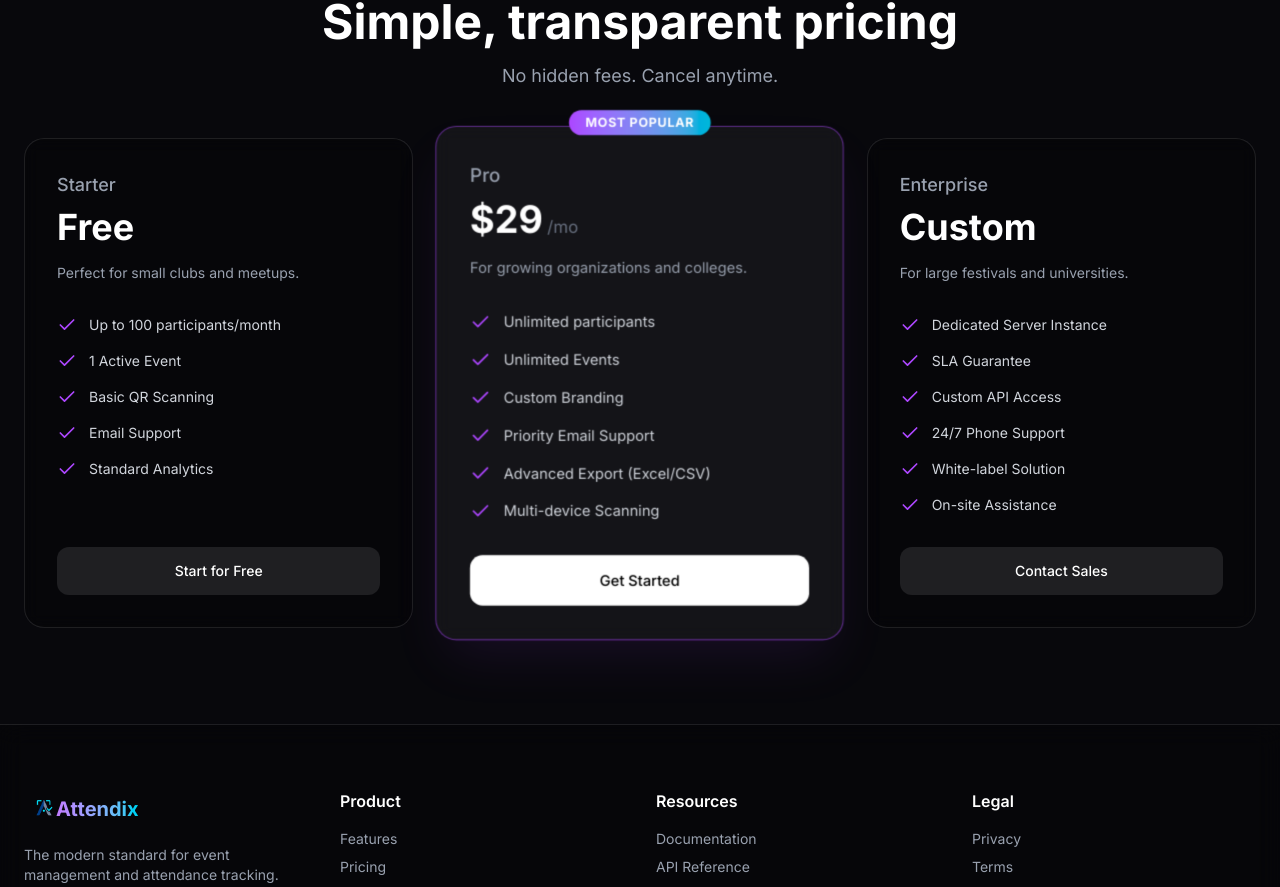
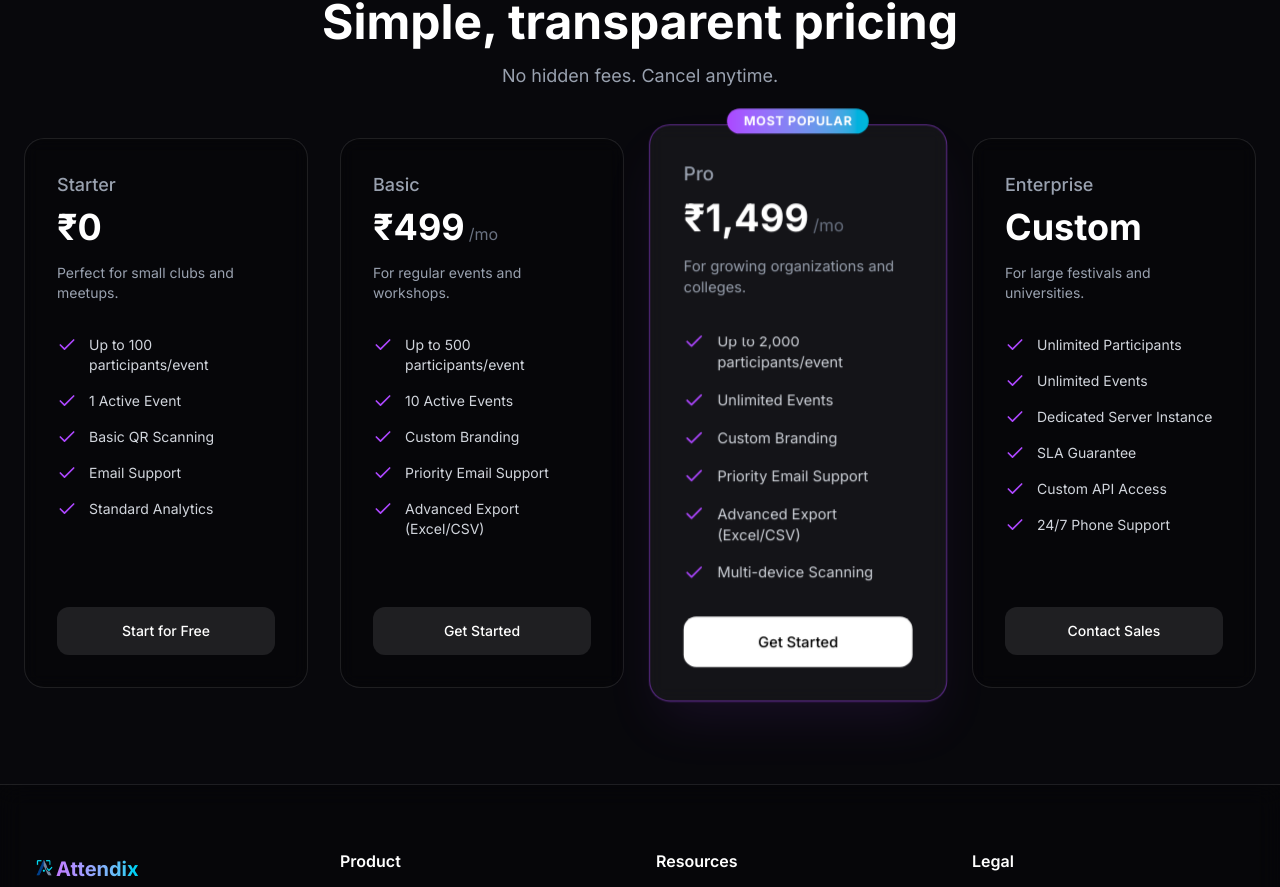
Before and after one commit to kogul-murugaiah/Attendix, a Next.js app: page / in a window 1280 px wide. Shown: the part 2044-2931 px from the top of the page. Built offline with nearby package versions, Linux system fonts and the light colour scheme.

Commit message:
Update Pricing: Add Basic Plan (₹499) and refine limits

```diff
--- a/src/components/landing/Pricing.tsx
+++ b/src/components/landing/Pricing.tsx
@@ -4,10 +4,10 @@ import { Button } from "@/components/ui/button"
 const tiers = [
     {
         name: "Starter",
-        price: "Free",
+        price: "₹0",
         description: "Perfect for small clubs and meetups.",
         features: [
-            "Up to 100 participants/month",
+            "Up to 100 participants/event",
             "1 Active Event",
             "Basic QR Scanning",
             "Email Support",
@@ -17,12 +17,27 @@ const tiers = [
         popular: false
     },
     {
+        name: "Basic",
+        price: "₹499",
+        period: "/mo",
+        description: "For regular events and workshops.",
+        features: [
+            "Up to 500 participants/event",
+            "10 Active Events",
+            "Custom Branding",
+            "Priority Email Support",
+            "Advanced Export (Excel/CSV)"
+        ],
+        cta: "Get Started",
+        popular: false
+    },
+    {
         name: "Pro",
-        price: "$29",
+        price: "₹1,499",
         period: "/mo",
         description: "For growing organizations and colleges.",
         features: [
-            "Unlimited participants",
+            "Up to 2,000 participants/event",
             "Unlimited Events",
             "Custom Branding",
             "Priority Email Support",
@@ -37,12 +52,12 @@ const tiers = [
         price: "Custom",
         description: "For large festivals and universities.",
         features: [
+            "Unlimited Participants",
+            "Unlimited Events",
             "Dedicated Server Instance",
             "SLA Guarantee",
             "Custom API Access",
-            "24/7 Phone Support",
-            "White-label Solution",
-            "On-site Assistance"
+            "24/7 Phone Support"
         ],
         cta: "Contact Sales",
         popular: false
@@ -58,13 +73,13 @@ export function Pricing() {
                     <p className="text-gray-400 text-lg">No hidden fees. Cancel anytime.</p>
                 </div>
 
-                <div className="grid grid-cols-1 md:grid-cols-3 gap-8">
+                <div className="grid grid-cols-1 md:grid-cols-2 lg:grid-cols-4 gap-8">
                     {tiers.map((tier) => (
                         <div
                             key={tier.name}
                             className={`relative p-8 rounded-3xl border backdrop-blur-sm flex flex-col ${tier.popular
-                                    ? "bg-white/5 border-purple-500/50 shadow-2xl shadow-purple-500/10 scale-105 z-10"
-                                    : "bg-black/20 border-white/10"
+                                ? "bg-white/5 border-purple-500/50 shadow-2xl shadow-purple-500/10 scale-105 z-10"
+                                : "bg-black/20 border-white/10"
                                 }`}
                         >
                             {tier.popular && (
@@ -93,8 +108,8 @@ export function Pricing() {
 
                             <Button
                                 className={`w-full rounded-xl py-6 ${tier.popular
-                                        ? "bg-white text-black hover:bg-gray-200"
-                                        : "bg-white/10 hover:bg-white/20 text-white"
+                                    ? "bg-white text-black hover:bg-gray-200"
+                                    : "bg-white/10 hover:bg-white/20 text-white"
                                     }`}
                             >
                                 {tier.cta}
```
